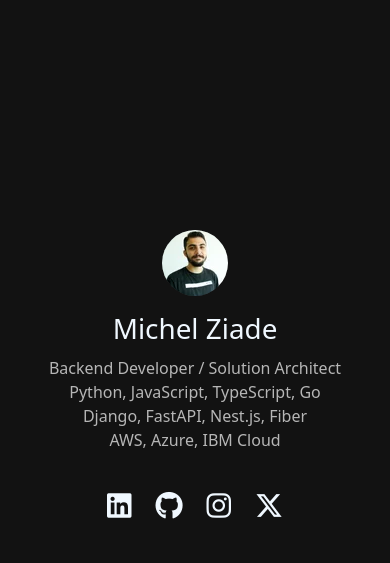
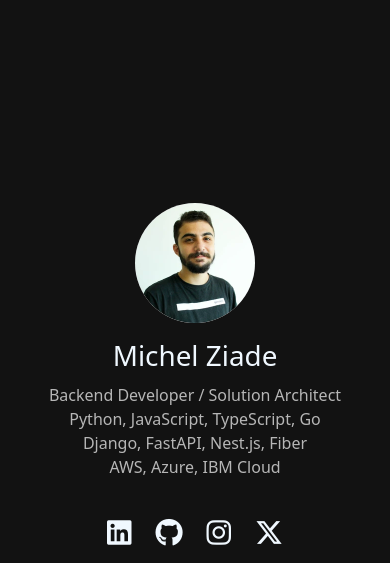
Before and after one commit to mlziade/portifolio-mlziade, a Django app: page / in a window 390 px wide. Shown: the part 60-623 px from the top of the page. Run offline with Django 5.2, Linux system fonts and the light colour scheme; some libraries are stand-ins or nearby versions.

Commit message:
refactor: update image handling in templates and styles, improve layout and responsiveness, and add new profile picture assets

```diff
--- a/portifolio/static/home.css
+++ b/portifolio/static/home.css
@@ -1,3 +1,5 @@
+
+
 .container {
     display: flex;
     flex-direction: column;
@@ -35,12 +37,13 @@
     width: 110px;
     height: 110px;
     border-radius: 50%;
-    margin: 0 2rem 1rem 0;
+    margin: 0 2rem 0 0;
     object-fit: cover;
     display: block;
     /* Prevent layout shift during image load */
     aspect-ratio: 1 / 1;
     background-color: rgba(182, 182, 182, 0.1);
+    align-self: center;
 }
 
 .user-summary picture img {
@@ -103,9 +106,9 @@
 
     .user-summary img,
     .user-summary picture {
-        margin: 0 0 1rem 0;
-        width: 88px;
-        height: 88px;
+        margin: 0 auto 1rem auto;
+        width: 140px;
+        height: 140px;
     }
 
     .user-info {
@@ -130,7 +133,8 @@
 
     .user-summary img,
     .user-summary picture {
-        width: 66px;
-        height: 66px;
+        width: 120px;
+        height: 120px;
+        margin: 0 auto 1rem auto;
     }
 }
--- a/portifolio/templates/home_en.html
+++ b/portifolio/templates/home_en.html
@@ -15,7 +15,6 @@
 {% block preload_resources %}
   {% load static %}
   <link rel="preload" as="image" href="{% static 'profile_picture.webp' %}" type="image/webp" fetchpriority="high">
-  <link rel="preload" as="image" href="{% static 'profile_picture.jpg' %}" fetchpriority="high">
 {% endblock %}
 
 {% block structured_data %}
@@ -28,7 +27,7 @@
     "jobTitle": "Backend Developer / Solution Architect",
     "description": "Experienced Backend Developer and Solution Architect specializing in Python, JavaScript, TypeScript, and Go",
     "url": "{{ request.scheme }}://{{ request.get_host }}",
-    "image": "{{ request.scheme }}://{{ request.get_host }}{% static 'profile_picture.jpg' %}",
+    "image": "{{ request.scheme }}://{{ request.get_host }}{% static 'profile_picture.webp' %}",
     "sameAs": [
       "https://www.linkedin.com/in/mlziade/",
       "https://github.com/mlziade",
@@ -60,16 +59,11 @@
     <picture>
       <!-- WebP format for modern browsers -->
       <source media="(min-width: 768px)" srcset="{% static 'profile_picture.webp' %}" type="image/webp">
-      <source media="(min-width: 576px)" srcset="{% static 'profile_picture_88.webp' %}" type="image/webp">
-      <source srcset="{% static 'profile_picture_66.webp' %}" type="image/webp">
+      <source media="(min-width: 576px)" srcset="{% static 'profile_picture_140.webp' %}" type="image/webp">
+      <source srcset="{% static 'profile_picture_120.webp' %}" type="image/webp">
 
-      <!-- Fallback JPEG for older browsers -->
-      <source media="(min-width: 768px)" srcset="{% static 'profile_picture.jpg' %}" type="image/jpeg">
-      <source media="(min-width: 576px)" srcset="{% static 'profile_picture_88.jpg' %}" type="image/jpeg">
-      <source srcset="{% static 'profile_picture_66.jpg' %}" type="image/jpeg">
-
-      <!-- Final fallback -->
-      <img src="{% static 'profile_picture.jpg' %}"
+      <!-- Fallback to high-res PNG -->
+      <img src="{% static 'profile_picture_high_res.png' %}"
            alt="Michel Ziade - Backend Developer and Solution Architect"
            width="110"
            height="110"
```
Also changed, not shown: portifolio/templates/home_pt-br.html (+5 -11 lines), static/profile_picture.webp, static/profile_picture_120.webp (added), static/profile_picture_140.webp (added), static/profile_picture_66.webp, static/profile_picture_88.webp, static/profile_picture_high_res.png (added).
